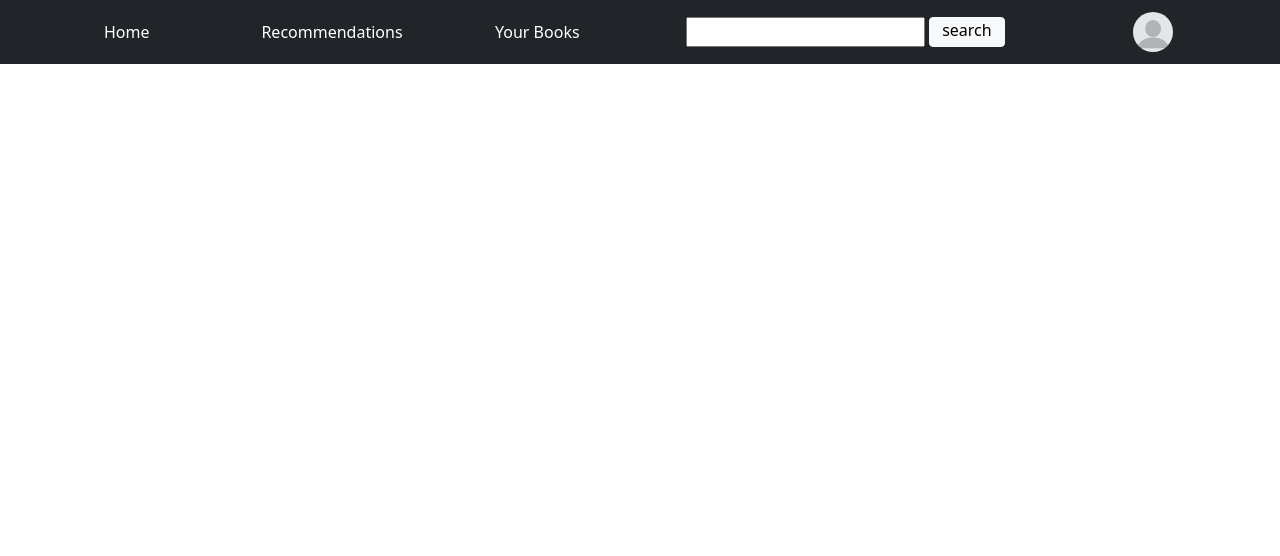
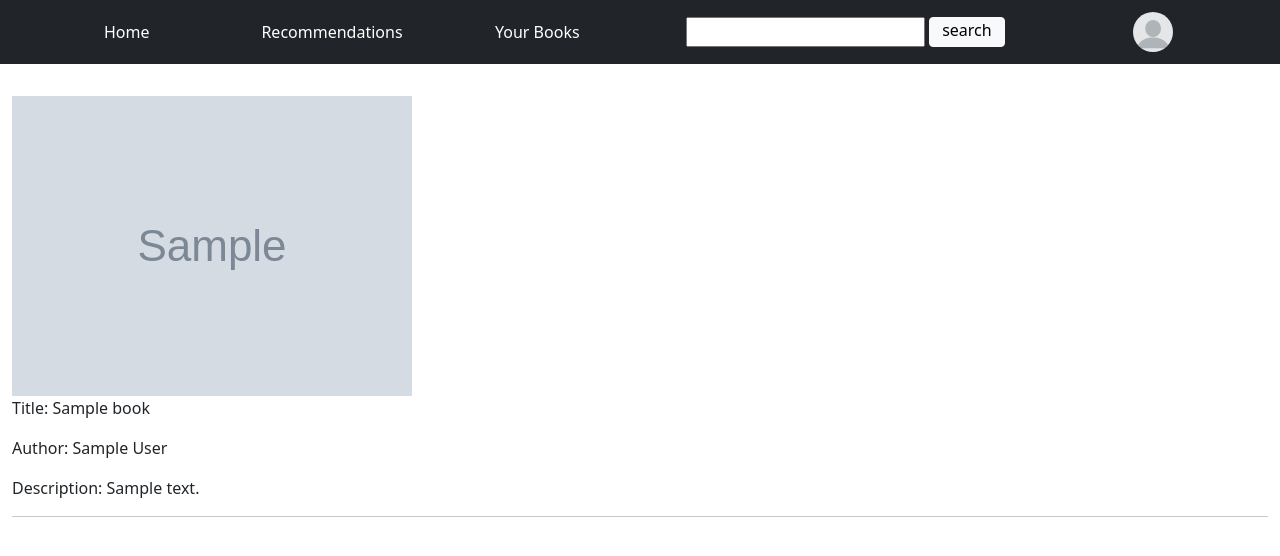
Before and after one commit to BillieEyelash/CS4F2021, a Flask app: template FinalProject/templates/search.html in a window 1280 px wide. Shown: the top 556 px of the page. Run offline with Flask 2, Linux system fonts and the light colour scheme; the template is opened without the code that fills it: most values are stand-ins (such as "Sample title", 1, 10 or a date in 2020); grey boxes marked "Sample" are stand-in pictures; some libraries are stand-ins or nearby versions.

Commit message:
Display semi-formatted recommendations

```diff
--- a/FinalProject/templates/search.html
+++ b/FinalProject/templates/search.html
@@ -4,4 +4,20 @@
 {% endblock %}
 
 {% block body %}
+  {% if books != None %}
+    {% for book in books %}
+    <div class="">
+      {% if book['img'] != None %}
+        <img src={{book['img']}} alt=cover />
+      {% endif %}
+      <p>Title: {{book['title']}}</p>
+      <p>Author: {{book['author']}}</p>
+      <p>Description: {{book['description']}}</p>
+      <hr/>
+    </div>
+
+    {% endfor %}
+  {% else %}
+    <p>There are no results to display.</p>
+  {% endif %}
 {% endblock %}
```
